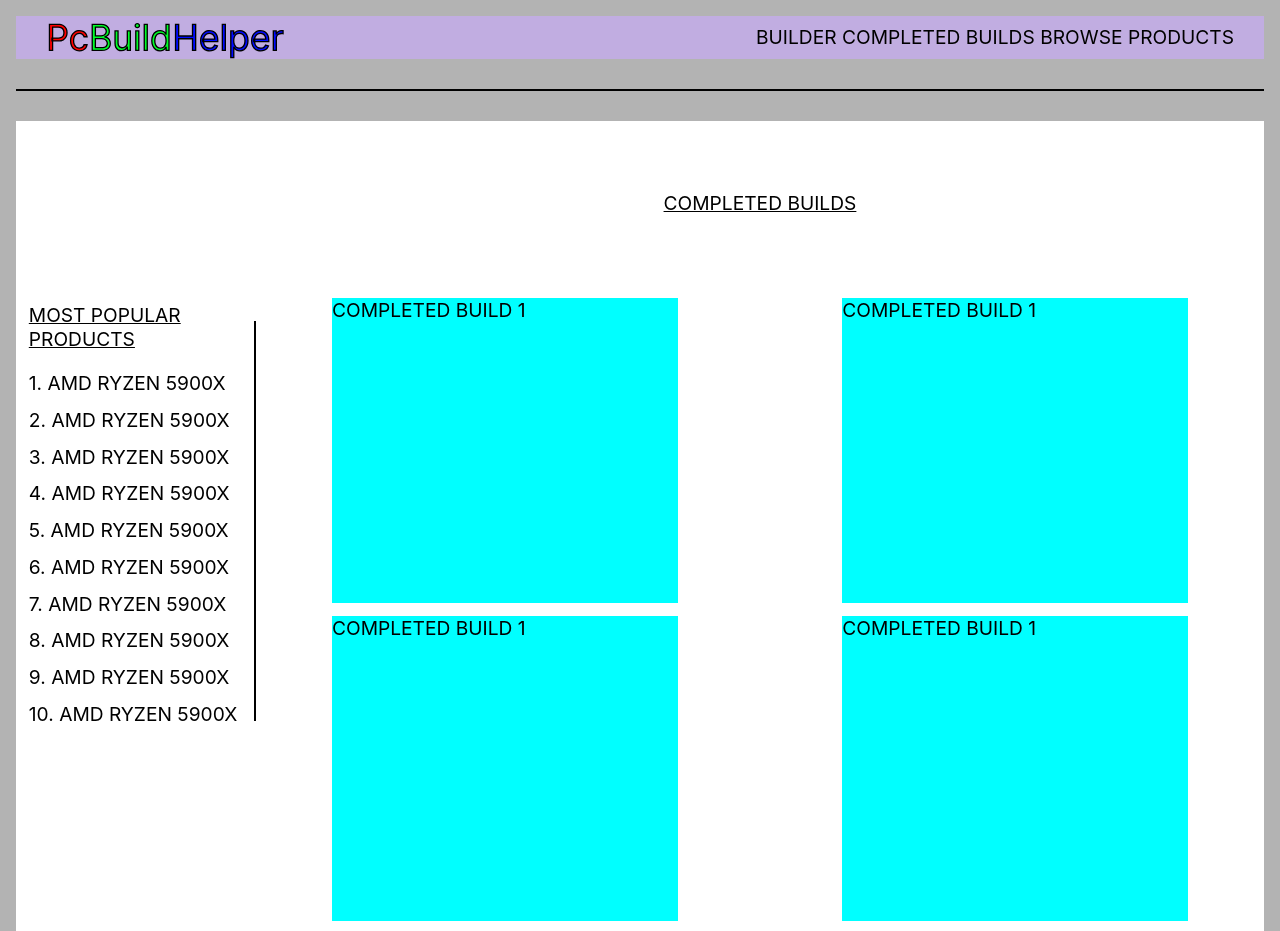
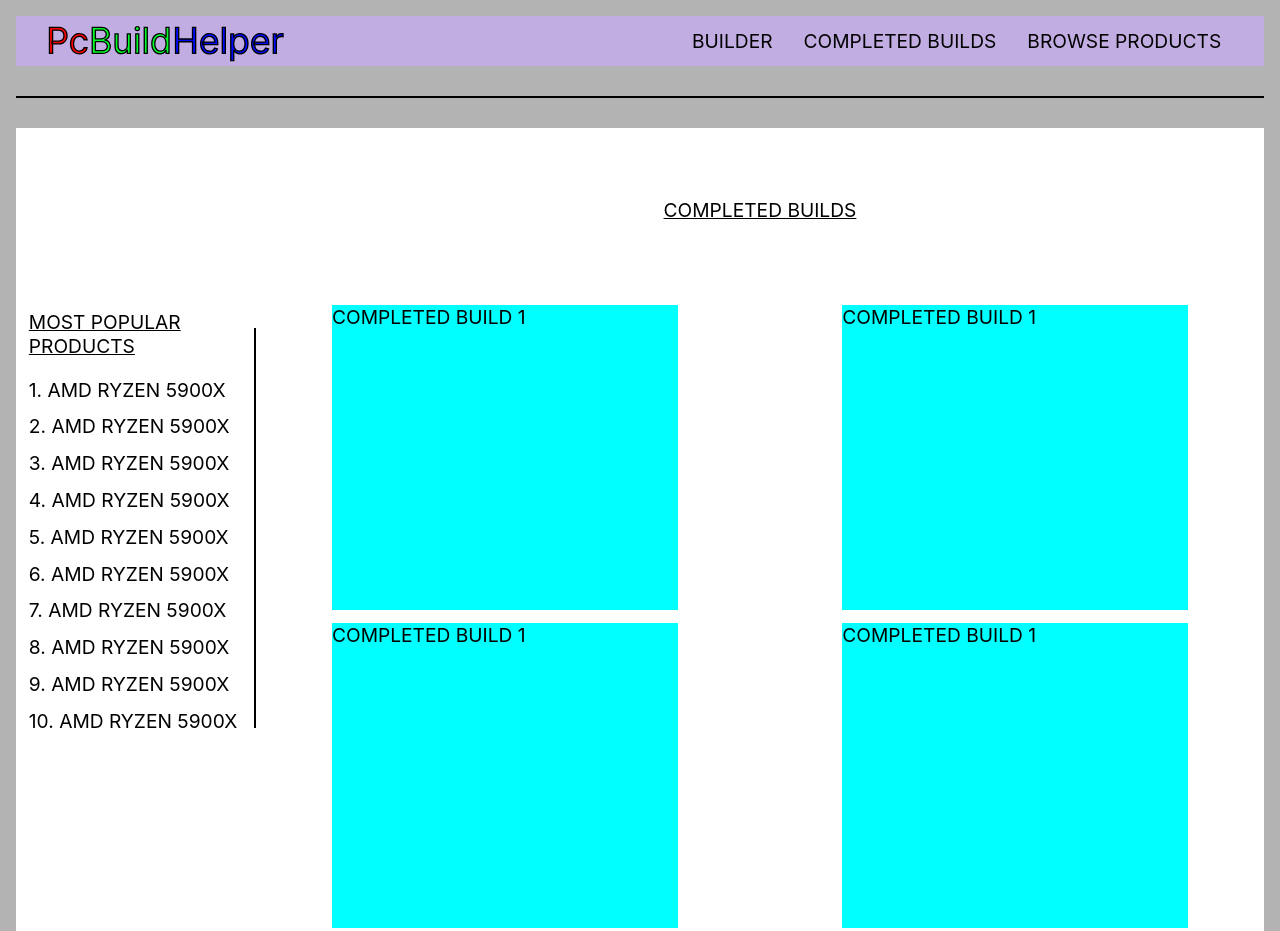
Before and after one commit to bendikmdelp/PcBuilder, a plain HTML site: page index.html in a window 1280 px wide. Shown: the top 931 px of the page. Drawn offline with Linux system fonts and the light colour scheme.

Commit message:
fixed button spacing in header

```diff
--- a/_app/css/modules/header.css
+++ b/_app/css/modules/header.css
@@ -16,6 +16,12 @@
 	position: relative;
 }
 
+.button-container__builder,
+.button-container__completed-builds,
+.button-container__browse-products {
+	padding: 1vW;
+}
+
 .divider {
 	width: 100%;
 	height: 2px;
```
